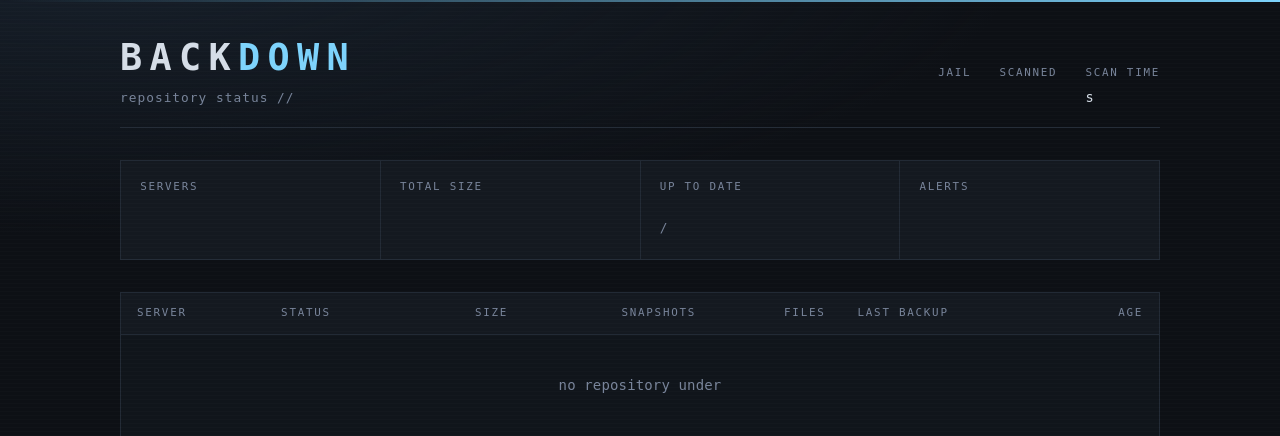
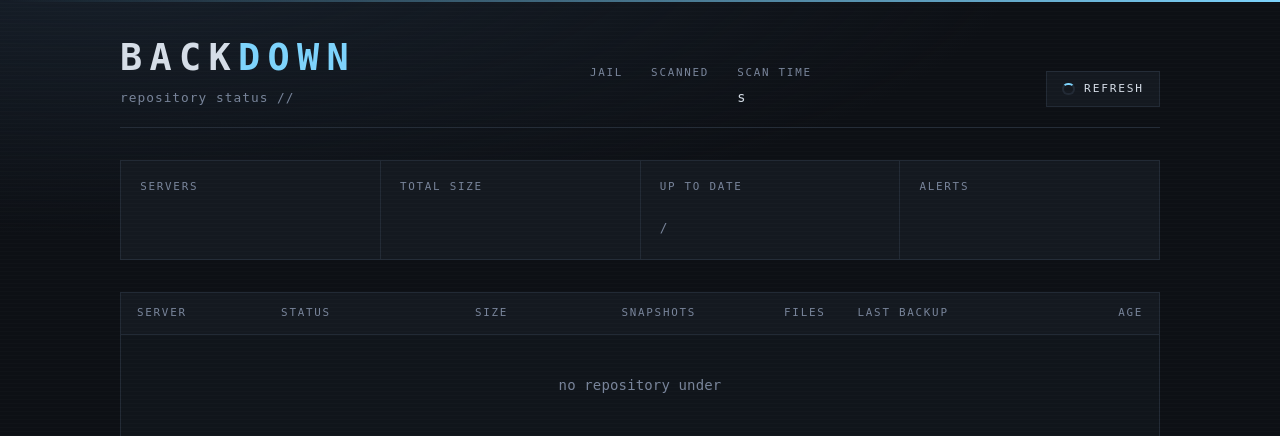
Before and after one commit to tiix95/bdwn, a Python web app: template src/bdwn_webui/templates/status.html.j2 in a window 1280 px wide. Shown: the top 436 px of the page. Run offline with Jinja, Linux system fonts and the light colour scheme; the template is opened without the code that fills it, so the values that code supplies are empty.

Commit message:
feat(server): manual refresh button on the web UI status page
The page served a report cached for BDWN_WEBUI_CACHE_TTL seconds, with no way
to ask for a fresh one short of restarting the service. /?refresh=1 now
forces a scan, and the button at the top right of the page spins a wheel
until the answer arrives. It works on /api/status too.

Two forced scans are floored at 10 seconds apart, so holding the button down
cannot turn into a disk hammer, and the automatic reload of the page now
targets / explicitly, so a manual refresh does not make every later reload
force a scan.

The wheel is the only reason the page carries a script: four lines, inlined,
pinned in the Content-Security-Policy by their sha256 hash, so the policy
stays as tight as it was without any script. The button is a plain link and
still works, without the wheel, when scripts are blocked. The nginx example
gets a rate limit that leaves room for a few clicks.

Bump to 0.15.0.

Co-Authored-By: Claude Opus 5 <noreply@anthropic.com>

```diff
--- a/src/bdwn_webui/__init__.py
+++ b/src/bdwn_webui/__init__.py
@@ -6,4 +6,4 @@ server holds no passphrase, so nothing here ever opens one: every figure comes
 from the filesystem (sizes, file counts, mtimes).
 """
 
-__version__ = "0.14.1"
+__version__ = "0.15.0"
--- a/src/bdwn_webui/templates/status.html.j2
+++ b/src/bdwn_webui/templates/status.html.j2
@@ -3,7 +3,8 @@
 <head>
 <meta charset="utf-8">
 <meta name="viewport" content="width=device-width, initial-scale=1">
-<meta http-equiv="refresh" content="{{ refresh }}">
+{# url=/ so that a manual refresh does not make every auto reload force a scan #}
+<meta http-equiv="refresh" content="{{ refresh }}; url=/">
 <title>bdwn // {{ hostname }}</title>
 <style>
 :root {
@@ -76,6 +77,39 @@ h1 span { color: var(--accent); }
 .meta { display: flex; flex-wrap: wrap; gap: 1.75rem; margin: 0; }
 .meta dt { color: var(--dim); font-size: .68rem; letter-spacing: .16em; text-transform: uppercase; }
 .meta dd { margin: .35rem 0 0; font-size: .85rem; }
+
+/* Forces a fresh scan instead of serving the cached report. */
+.refresh {
+  display: inline-flex;
+  align-items: center;
+  gap: .6rem;
+  padding: .55rem .95rem;
+  border: 1px solid var(--line);
+  background: var(--panel);
+  color: var(--text);
+  font-size: .7rem;
+  letter-spacing: .16em;
+  text-transform: uppercase;
+  text-decoration: none;
+  transition: border-color .15s, color .15s;
+}
+.refresh:hover { border-color: var(--accent); color: var(--accent); }
+.refresh:focus-visible { outline: 1px solid var(--accent); outline-offset: 2px; }
+.refresh .wheel {
+  width: .8rem;
+  height: .8rem;
+  border: 2px solid var(--line);
+  border-top-color: var(--accent);
+  border-radius: 50%;
+}
+.refresh:hover .wheel { border-color: var(--line); border-top-color: var(--accent); }
+.refresh .busy-label { display: none; }
+/* Set by the inline script on click, until the new page replaces this one. */
+.refresh.busy { pointer-events: none; color: var(--dim); }
+.refresh.busy .idle-label { display: none; }
+.refresh.busy .busy-label { display: inline; }
+.refresh.busy .wheel { animation: spin .7s linear infinite; }
+@keyframes spin { to { transform: rotate(360deg); } }
 
 .alert {
   margin: 1.5rem 0 0;
@@ -203,6 +237,11 @@ footer a:hover { color: var(--text); }
       <div><dt>scanned</dt><dd>{{ generated }}</dd></div>
       <div><dt>scan time</dt><dd>{{ scan_seconds }} s</dd></div>
     </dl>
+    <a class="refresh" href="/?refresh=1" title="Scan the repositories again now">
+      <span class="wheel" aria-hidden="true"></span>
+      <span class="idle-label">refresh</span>
+      <span class="busy-label">scanning</span>
+    </a>
   </header>
 
   {% if error %}
@@ -284,5 +323,7 @@ footer a:hover { color: var(--text); }
     <span><a href="/api/status">/api/status</a> <a href="/metrics">/metrics</a></span>
   </footer>
 </main>
+{# Verbatim: the CSP pins the hash of this exact text #}
+<script>{{ script | safe }}</script>
 </body>
 </html>
```
Also changed, not shown: src/bdwn_webui/page.py (+14 -1 lines), src/bdwn_webui/server.py (+26 -9 lines), src/bdwn_webui/templates/refresh.js (added, +17 -0 lines), server/README.md, 3 other files.
